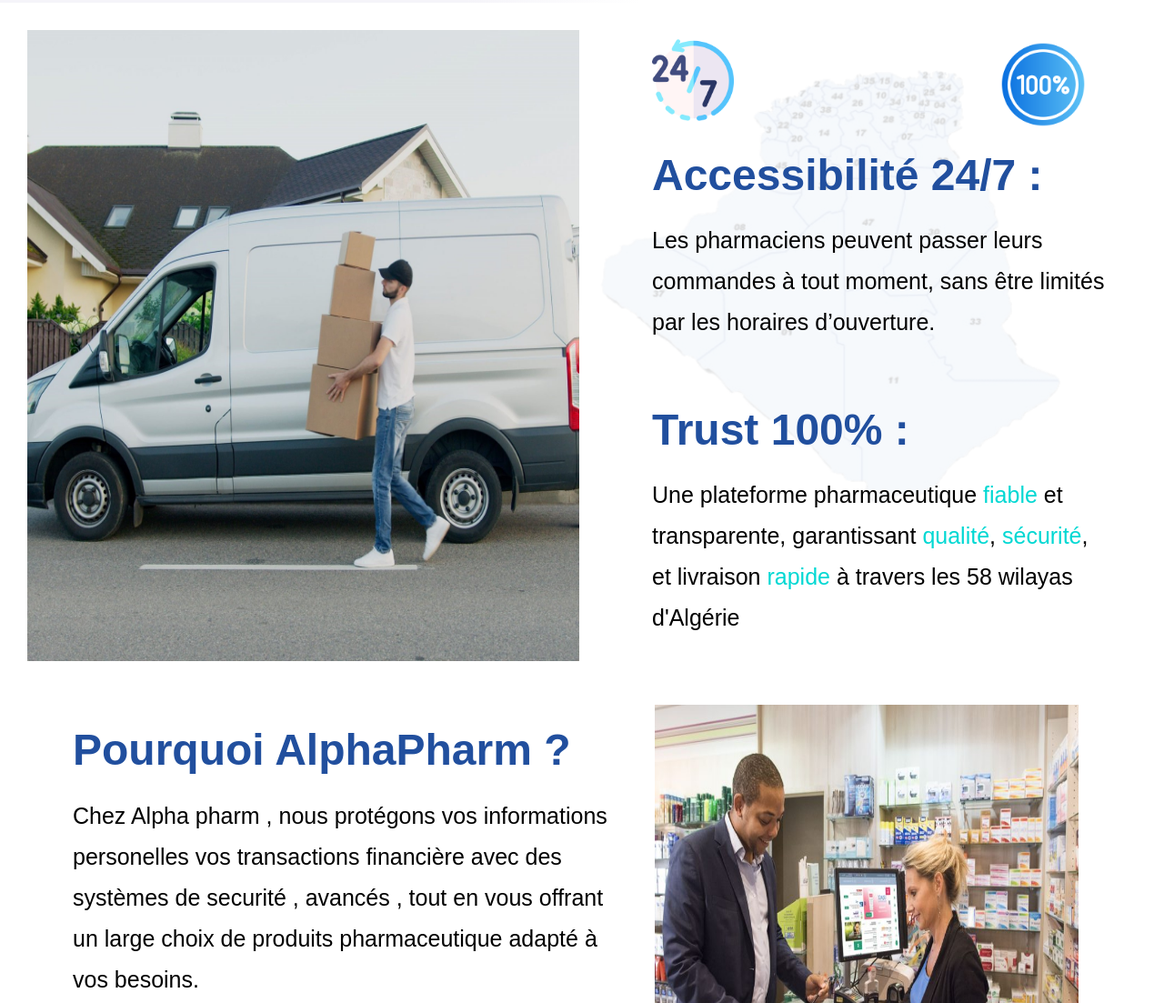
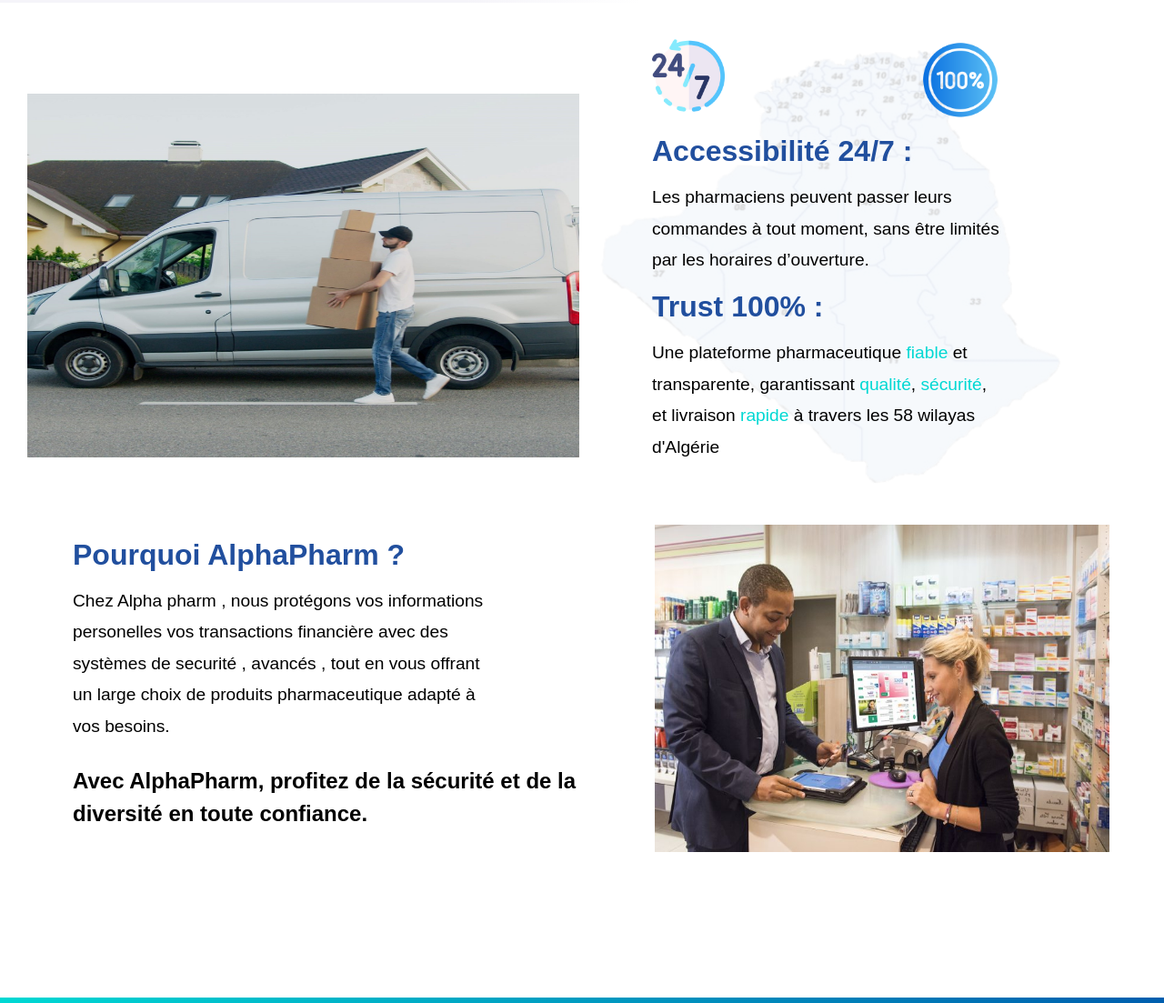
Before and after one commit to SeiFoouuXD/pharma, a plain HTML site: page index.html in a window 1280 px wide. Shown: the part 568-1671 px from the top of the page at 91% size. Drawn offline with Linux system fonts and the light colour scheme.

Commit message:
Update home.css

```diff
--- a/home.css
+++ b/home.css
@@ -132,9 +132,9 @@
 
 .layout1 .img3{
     width: 100%;
-    height: auto;
+    max-height: 400px;
     max-width: 607px;
-    padding: 30px 0 0 30px;
+    padding: 100px 0 0 30px;
 }
 
 .aside1{
@@ -148,19 +148,19 @@
     height: 537px;
     position: absolute;
     opacity: 0.2;
-    bottom: 9em;
+    bottom: -2em;
 
  }
 
 #icon1
 {
-    height: 90px;
-    width: 90px;
+    height: 80px;
+    width: 80px;
 
 }
 #icon2{
-    height: 100px;
-    width: 100px;
+    height: 90px;
+    width: 90px;
 }
   .icons{
     display: flex;
@@ -174,17 +174,15 @@
     max-width: 30em;
 
  }
- .space{
-    height: 1.3em;
- }
+
  #title2{
     color: var(--primaryColor);
-    font-size: 3em;
+    font-size: 2em;
     font-weight: var(--largeWeight);
 
  }
  #text2{
-    font-size: 1.563em;
+    font-size: 1.2em;
     line-height: 1.8em;
     width: 20em;
 
@@ -236,8 +234,8 @@
 
 .layout2 .img5{
     width: 100%;
-    min-height: 371px;
-    max-width: 466px;
+    max-height: 400px;
+    max-width: 500px;
     margin: 3em 0 0 10em;
 
 }
@@ -251,13 +249,13 @@
  }
  #title3{
     color: var(--primaryColor);
-    font-size: 3em;
+    font-size: 2em;
     font-weight: var(--largeWeight);
     width: 12em;
 
  }
  #text3{
-    font-size: 1.563em;
+    font-size: 1.2em;
     line-height: 1.8em;
     width: 24em;
 
```
